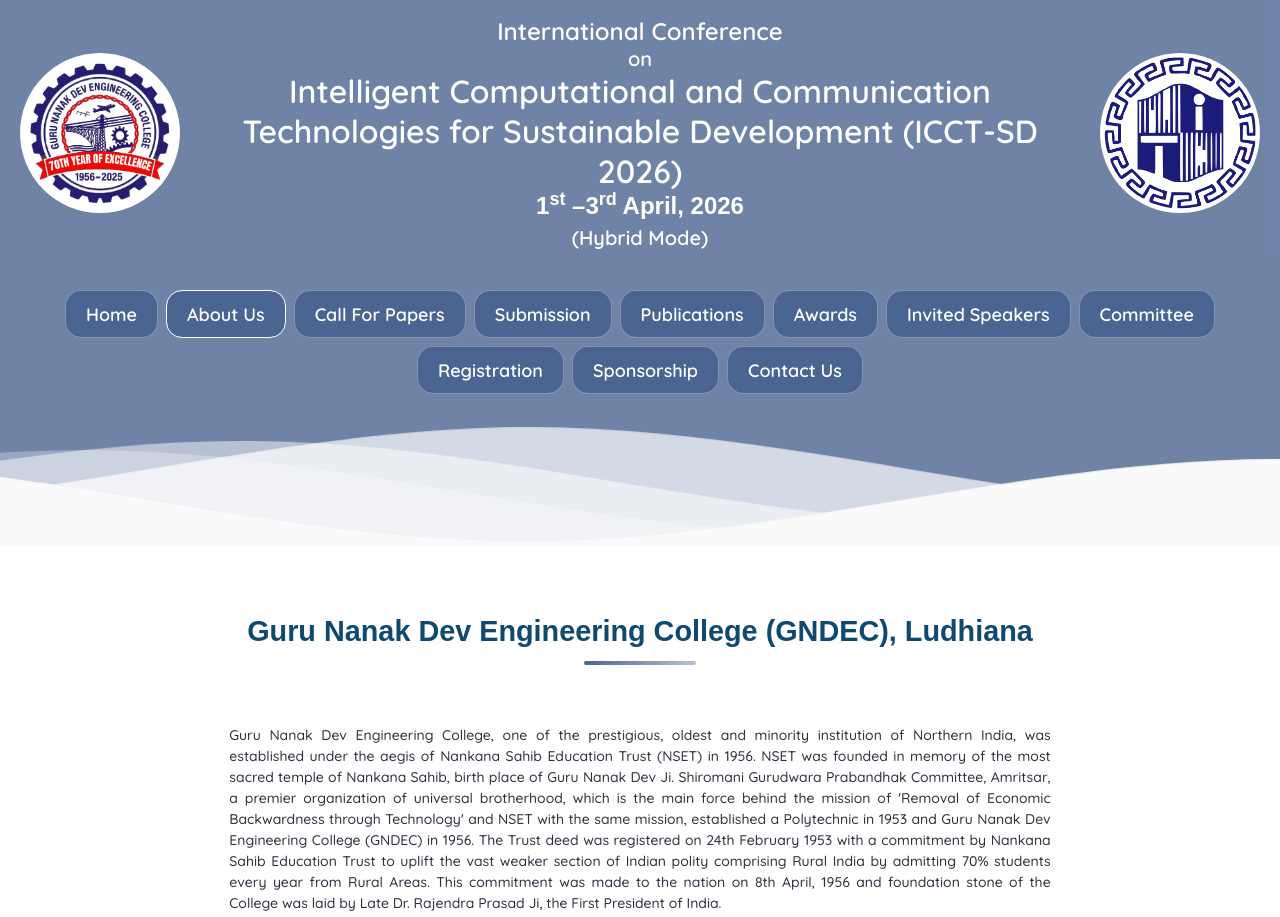
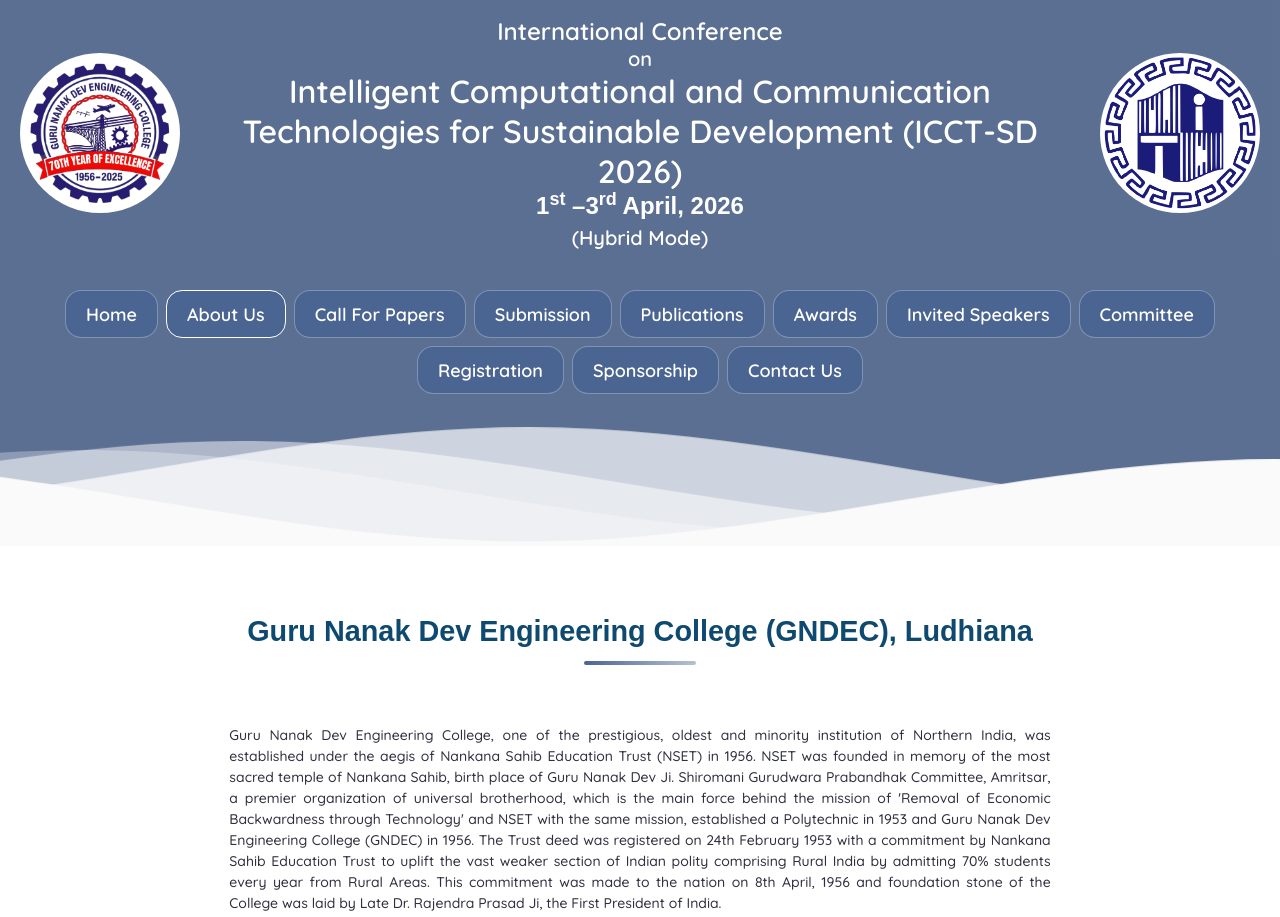
Before and after one commit to Ekuspreet/icct-sd-26-web-static, a plain HTML site: page about.html in a window 1280 px wide. Shown: the top 917 px of the page. Drawn offline with Linux system fonts and the light colour scheme; the site is published under a folder, as on GitHub Pages, so addresses that start at the root find nothing.

Commit message:
fixed image path in header

```diff
--- a/about.html
+++ b/about.html
@@ -14,8 +14,9 @@
 </head>
 
 <body class="font-[weight:500] text-justify">
-  <div class="bg-[url('/images/cse.jpg')] bg-[center_top_55%] bg-cover">
-    <div>
+  <div class="relative">
+    <img src="./images/cse.jpg" alt="Background" class="absolute inset-0 w-full h-full object-cover object-[center_top_55%]">
+    <div class="relative z-10">
 
 
 
@@ -156,7 +157,7 @@
 
 </div>
     </div>
-    <div>
+    <div class="relative z-10">
       <div class="wave-header relative bg-secondary/80 pt-4">
   <svg class="waves absolute bottom-0 left-0 w-full h-16 md:h-32" xmlns="http://www.w3.org/2000/svg" xmlns:xlink="http://www.w3.org/1999/xlink" viewBox="0 24 150 28" preserveAspectRatio="none" shape-rendering="auto">
     <defs>
```
Also changed, not shown: awards.html (+4 -3 lines), cfp.html (+4 -3 lines), committees.html (+4 -3 lines), contact.html (+4 -3 lines), index.html (+4 -3 lines), publications.html (+4 -3 lines), registration.html (+4 -3 lines), speakers.html (+4 -3 lines), sponsorship.html (+4 -3 lines), submission.html (+4 -3 lines), css/output.css.
